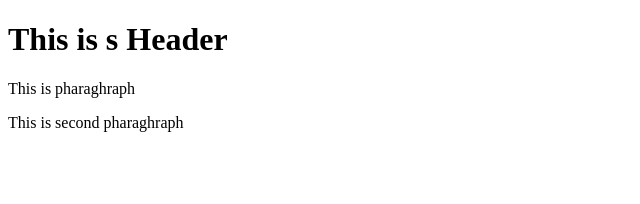
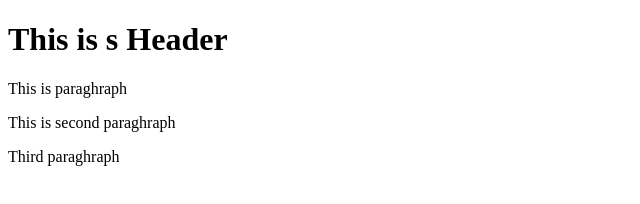
Before and after one commit to ManojLiwera/git-test, a website: page index.html in a window 1280 px wide. Shown: the whole page, without its empty margins (0-640 px from the left). Drawn offline with Linux system fonts and the light colour scheme.

Commit message:
Fourth commit

```diff
--- a/index.html
+++ b/index.html
@@ -6,7 +6,8 @@
 
     <body>
         <h1>This is s Header</h1>
-        <p>This is pharaghraph</p>
-        <p>This is second pharaghraph</p>
+        <p>This is paraghraph</p>
+        <p>This is second paraghraph</p>
+        <p>Third paraghraph</p>
     </body>
 </html>
```
Also changed, not shown: package.json (added, +27 -0 lines), 1 other file.
